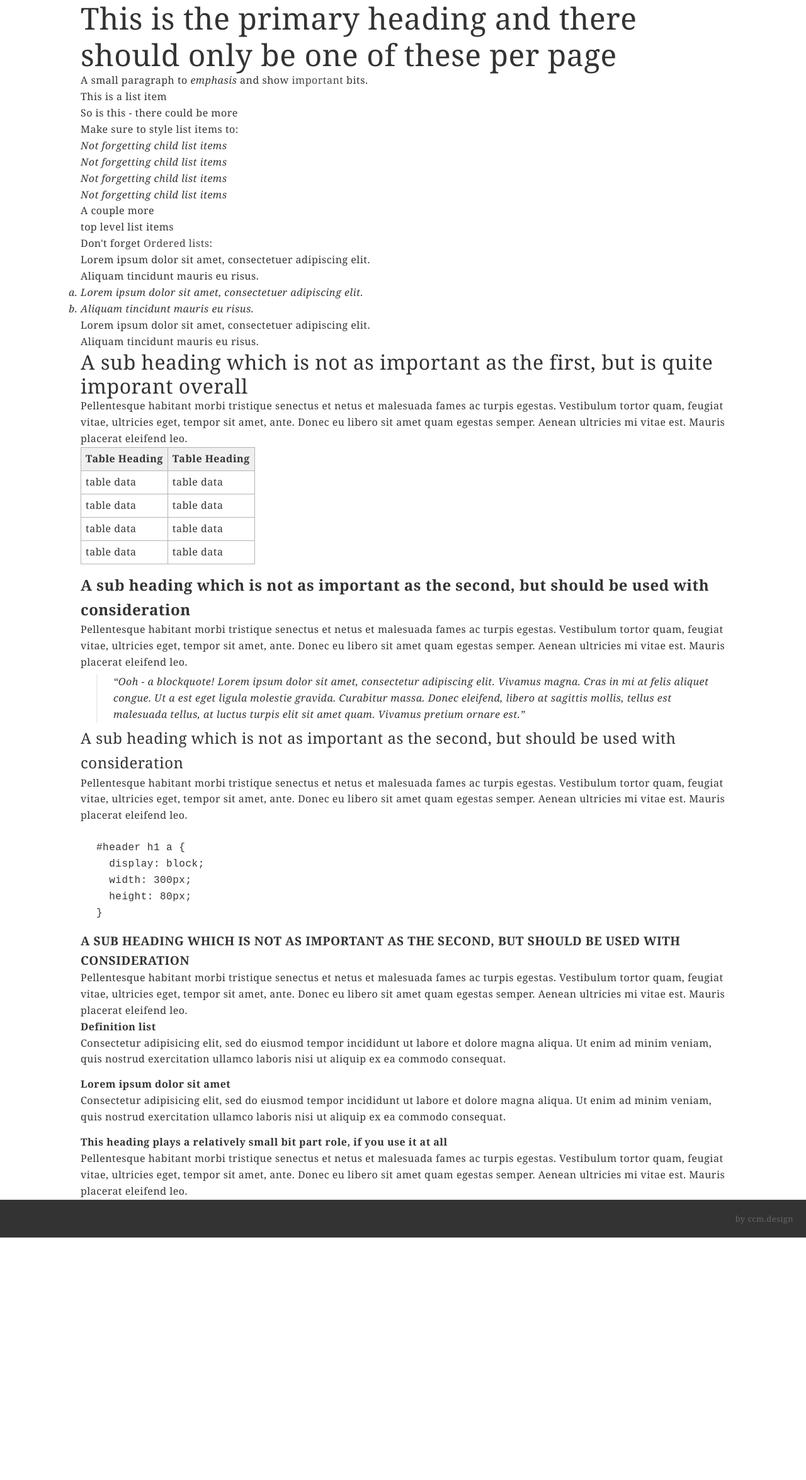
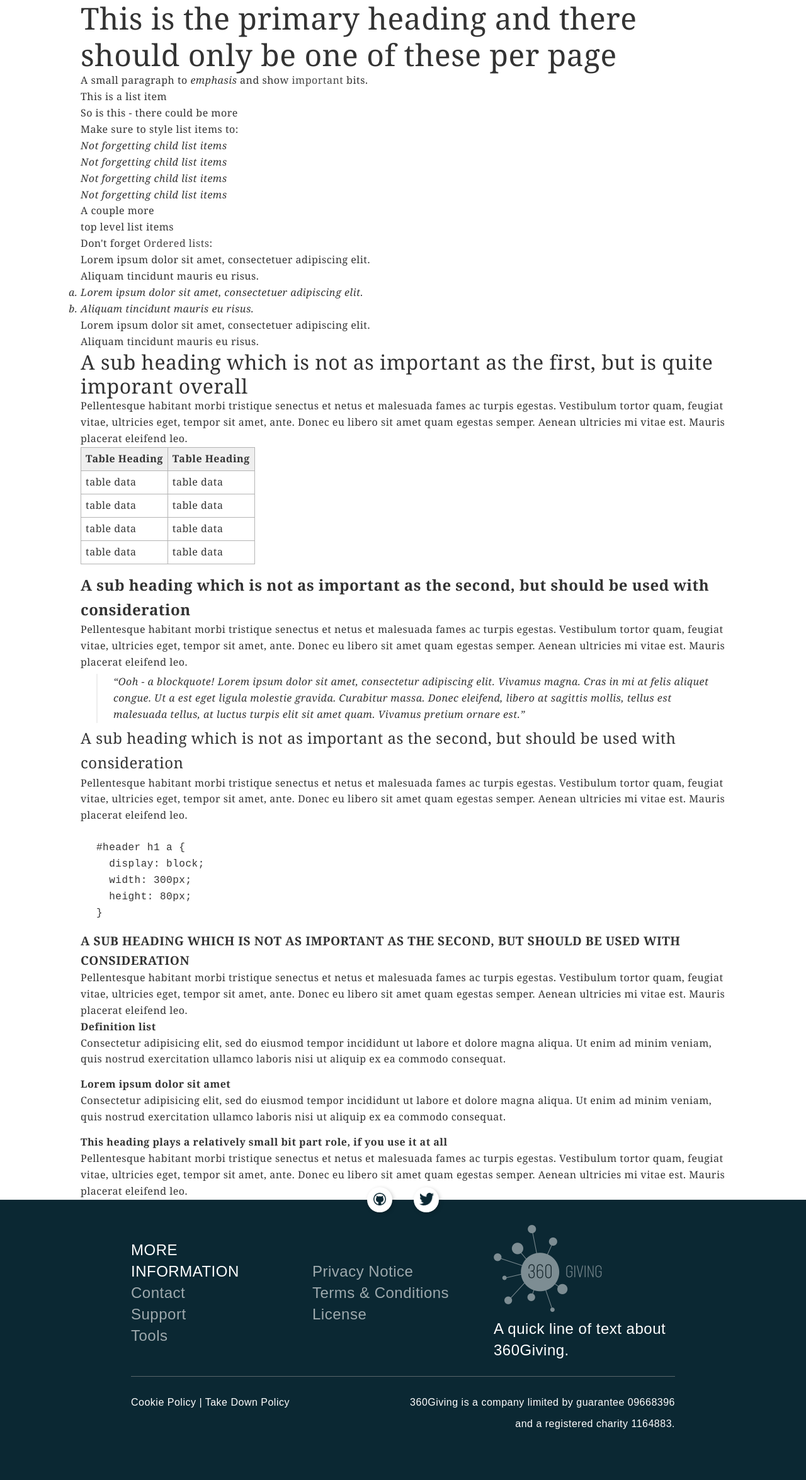
Before and after one commit to ccmdesign/360-insights, a Jekyll site: the page built from source/index.html, in a window 1280 px wide. Shown: the whole page at 63% size. Built offline with Jekyll 4.4.1, drawn with Linux system fonts in a browser that asks for light colours; before the commit the page ends 1965 px from its top, so only the background shows below that.

Commit message:
:construction: Work on homepage.

```diff
--- a/_config.yml
+++ b/_config.yml
@@ -13,7 +13,7 @@
 # you will see them accessed via {{ site.title }}, {{ site.email }}, and so on.
 # You can create any custom variable you would like, and they will be accessible
 # in the templates via {{ site.myvariable }}.
-title: site name
+title: 360Giving Insights
 email: your-email@example.com
 description: >- # this means to ignore newlines until "baseurl:"
 
--- a/source/_layouts/default.html
+++ b/source/_layouts/default.html
@@ -32,9 +32,9 @@
   <body>
     {{content}}
 
-    <footer>
+    <!-- <footer>
       <a class="by-line" href="http://ccmdesign.ca" target="_blank" title="Website design and development by ccm.design">by ccm.design</a>
-    </footer>
+    </footer> -->
 
     <script src="{{'/vendor/jquery-2.1.4.min.js' | relative_url}}"></script>
     <script src="{{'/vendor/isInViewport.min.js' | relative_url}}"></script>
--- a/source/_sass/_main.scss
+++ b/source/_sass/_main.scss
@@ -53,16 +53,19 @@ body {
 }
 
 footer {
-  background-color: #333;
-  padding: 20px;
-  text-align: right;
-  font-size: .8rem;
+  font-family: $sans-serif;
+  background-color: #0b2833;
+  color: #ffffff;
+  padding-bottom: 48px;
 
-  a {
-    color: #666;
-    &:hover {
-      color: #fff;
-    }
+  section {
+    flex: 1;
+    display: flex;
+    justify-content: center;
+    flex-direction: column;
+    font-size: 1.5em;
+    font-weight: 400;
+    line-height: 34px;
   }
 }
 
@@ -79,3 +82,80 @@ footer {
   }
 
 }
+
+.footer {
+  &__social {
+    list-style: none;
+    text-align: center;
+    padding: 0;
+
+    li {
+      display: inline-block;
+      background-color: #ffffff;
+      box-shadow: 2px 2px 6px rgba(0, 0, 0, 0.2);
+      border-radius: 50%;
+      width: 2.5em;
+      height: 2.5em;
+      padding-top: 0.3em;
+      transform: translateY(-50%);
+      color: #0b2833;
+
+      &:not(:first-child) {
+        margin-left: 30px;
+      }
+
+      img {
+        height: 1.25em;
+        transform: translateY(25%);
+      }
+    }
+  }
+
+  &__navigation {
+    a {
+      color: rgba(255, 255, 255, 0.6);
+      transition: color 0.13s ease-in-out;
+
+      &:hover {
+        color: #ffffff;
+        text-decoration: none;
+      }
+    }
+  }
+
+  &__divider {
+    @extend .wrapper;
+    padding: 24px 80px;
+    font-weight: 300;
+    line-height: 34px;
+
+    hr {
+      background-color: rgba(151, 151, 151, 0.56);
+      height: 1px;
+      border: none;
+      margin: 0;
+    }
+
+    &__columns {
+      padding-top: 24px;
+      display: flex;
+      justify-content: space-between;
+
+      p {
+        flex: 1;
+      }
+    }
+  }
+}
+
+.flex-wrapper {
+  @extend .wrapper;
+  display: flex;
+  flex-direction: column;
+  padding: 0 5px;
+
+  @include breakpoint($large) {
+    flex-direction: row;
+    padding: 0 80px;
+  }
+}
--- a/source/css/styles.scss
+++ b/source/css/styles.scss
@@ -10,7 +10,7 @@ $touch: (max-width 64em);
 $medium-up: 40.063em;
 $large: 64.063em;
 
-$sans-serif: sans-serif;
+$sans-serif: neusa-next-std-compact, sans-serif;
 $serif: Georgia, 'Times New Roman', Times, serif;
 
 $main-color: #333;
--- a/source/index.html
+++ b/source/index.html
@@ -85,3 +85,46 @@ commodo consequat.</dd>
   <p>Pellentesque habitant morbi tristique senectus et netus et malesuada fames ac turpis egestas. Vestibulum tortor quam, feugiat vitae, ultricies eget, tempor sit amet, ante. Donec eu libero sit amet quam egestas semper. Aenean ultricies mi vitae est. Mauris placerat eleifend leo.</p>
 
 </main>
+
+<footer>
+  <ul class="footer__social">
+    <li><a href="#"><img src="/images/icon-github.png" title="Github" /></a></li>
+    <li><a href="#"><img src="/images/icon-twitter.png" title="Twitter" /></a></li>
+  </ul>
+  <div class="flex-wrapper">
+    <section>
+      <div>
+        MORE<br />INFORMATION
+        <ul class="footer__navigation">
+          <li><a href="#">Contact</a></li>
+          <li><a href="#">Support</a></li>
+          <li><a href="#">Tools</a></li>
+        </ul>
+      </div>
+    </section>
+    <section>
+      <ul class="footer__navigation">
+        <li><a href="#">Privacy Notice</a></li>
+        <li><a href="#">Terms &amp; Conditions</a></li>
+        <li><a href="#">License</a></li>
+      </ul>
+    </section>
+    <section>
+      <p style="font-weight:300;">
+        <img src="/images/360footer.png" /><br />
+        A quick line of text about 360Giving.
+      </p>
+    </section>
+  </div>
+  <div class="footer__divider">
+    <hr />
+    <div class="footer__divider__columns">
+      <p>
+        Cookie Policy | Take Down Policy
+      </p>
+      <p style="text-align:right;">
+        360Giving is a company limited by guarantee 09668396 and a registered charity 1164883.
+      </p>
+    </div>
+  </div>
+</footer>
```
Also changed, not shown: README.md (+1 -1 lines), source/images/360footer.png (added), source/images/icon-github.png (added), source/images/icon-twitter.png (added), 1 other file.
